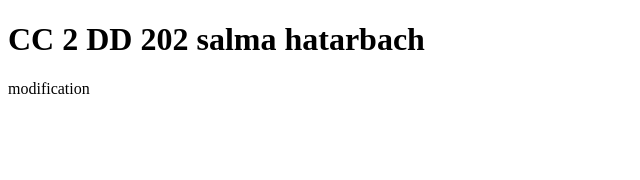
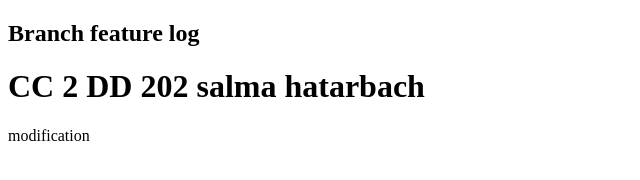
Before and after one commit to salma1hatarbach/Salma-Hatarbach-controle2-DD202, a plain HTML site: page index.html in a window 1280 px wide. Shown: the whole page, without its empty margins (0-640 px from the left). Drawn offline with Linux system fonts and the light colour scheme.

Commit message:
ajout un titre dans branche feature-log

```diff
--- a/index.html
+++ b/index.html
@@ -6,9 +6,11 @@
     <title>Document</title>
 </head>
 <body>
+    <h2>Branch feature log</h2>
     <div>
         <h1>CC 2 DD 202 salma hatarbach</h1>
         <p>modification</p>
     </div>
+
 </body>
 </html>
```
